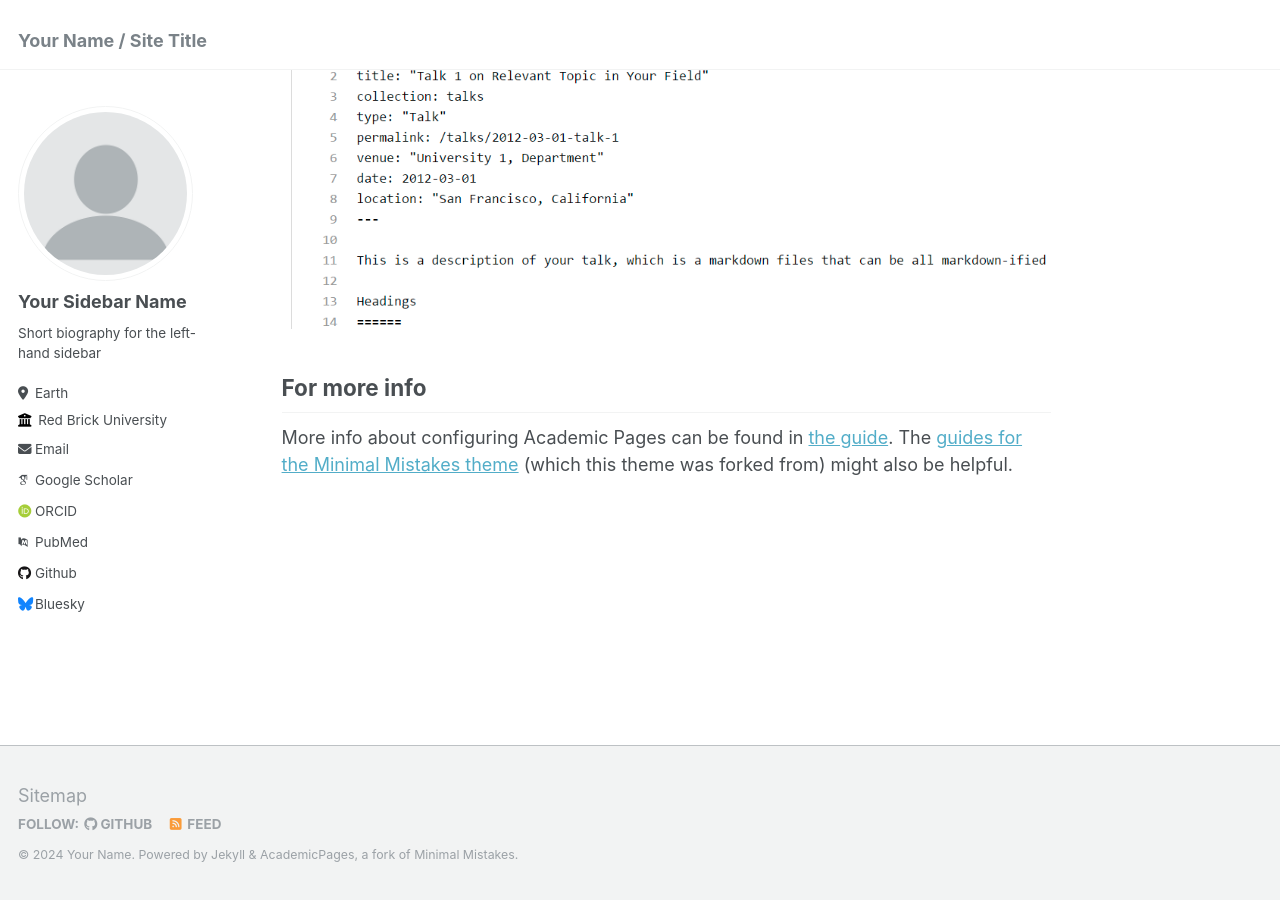
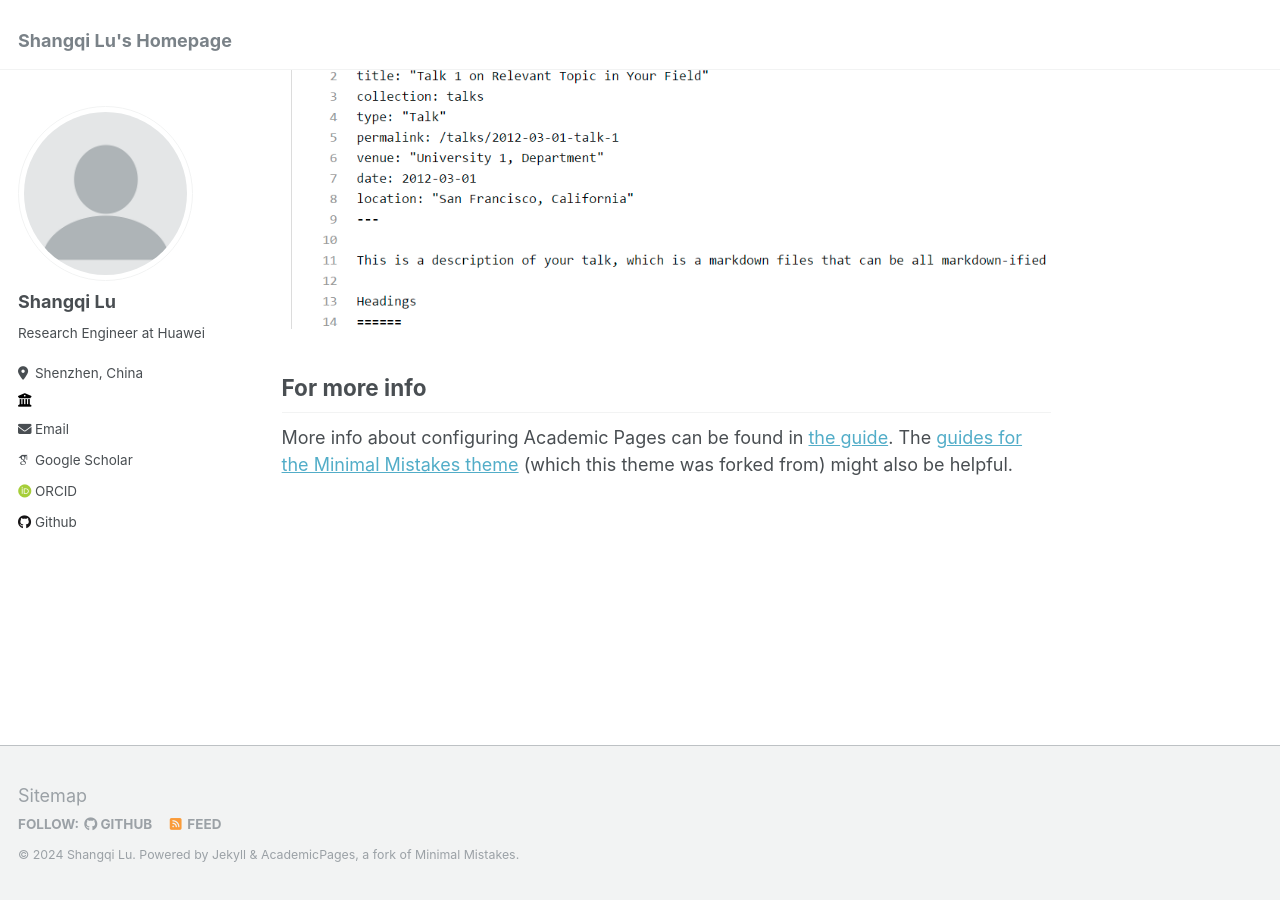
Before and after one commit to shangqilu/shangqilu.github.io, a Jekyll site: the page built from _pages/about.md, in a window 1280 px wide and 900 px high, scrolled down 2660 px. Built offline with Jekyll 4.4.1, drawn with Linux system fonts in a browser that asks for light colours; some web fonts are replaced.

Commit message:
Update _config.yml

```diff
--- a/_config.yml
+++ b/_config.yml
@@ -8,13 +8,13 @@
 
 # Basic Site Settings
 locale                   : "en-US"
-title                    : "Your Name / Site Title"
+title                    : "Shangqi Lu's Homepage"
 title_separator          : "-"
-name                     : &name "Your Name"
+name                     : &name "Shangqi Lu"
 description              : &description "personal description"
-url                      : https://academicpages.github.io # the base hostname & protocol for your site e.g. "https://mmistakes.github.io"
+url                      : https://shangqilu.github.io # the base hostname & protocol for your site e.g. "https://mmistakes.github.io"
 baseurl                  : "" # the subpath of your site, e.g. "/blog"
-repository               : "academicpages/academicpages.github.io"
+repository               : "shangqilu/shangqilu.github.io"
 
 # Site Author - The following control what appear as part of the author content on the side bar.
 #               If a field is blank the icon and link will not appear, otherwise it will be shown.
@@ -22,33 +22,33 @@ repository               : "academicpages/academicpages.github.io"
 author:
   # Biographic information
   avatar           : "profile.png"
-  name             : "Your Sidebar Name"
+  name             : "Shangqi Lu"
   pronouns         : # example: "she/her"
-  bio              : "Short biography for the left-hand sidebar"
-  location         : "Earth"
-  employer         : "Red Brick University"
+  bio              : "Research Engineer at Huawei"
+  location         : "Shenzhen, China"
+  employer         : ""
   uri              : # URL
   email            : "none@example.org"
 
   # Academic websites
   arxiv            : # URL - Update with the correct link to your profile
-  googlescholar    : "https://scholar.google.com/citations?user=PS_CX0AAAAAJ"
+  googlescholar    : "https://scholar.google.com/citations?user=JTn8w04AAAAJ"
   impactstory      : # URL
   orcid            : "http://orcid.org/yourorcidurl"
   semantic         : # URL
-  pubmed           : "https://www.ncbi.nlm.nih.gov/pubmed/?term=john+snow"
+  pubmed           : # "https://www.ncbi.nlm.nih.gov/pubmed/?term=john+snow"
   researchgate     : # URL
 
   # Repositories and software development
   bitbucket        : # Username - Update with your username on the site
   codepen          : # Username
   dribbble         : # Username
-  github           : "academicpages"
+  github           : "shangqilu"
   kaggle           : # Username
   stackoverflow    : # User number or user number and name (i.e., use "1" or "1/jeff-atwood")
 
   # Social media
-  bluesky          : "bsky.app" # Replace this with you Bluesky username
+  bluesky          : # "bsky.app" # Replace this with you Bluesky username
   facebook         : # Username
   flickr           : # Username
   foursquare       : # Username
```
